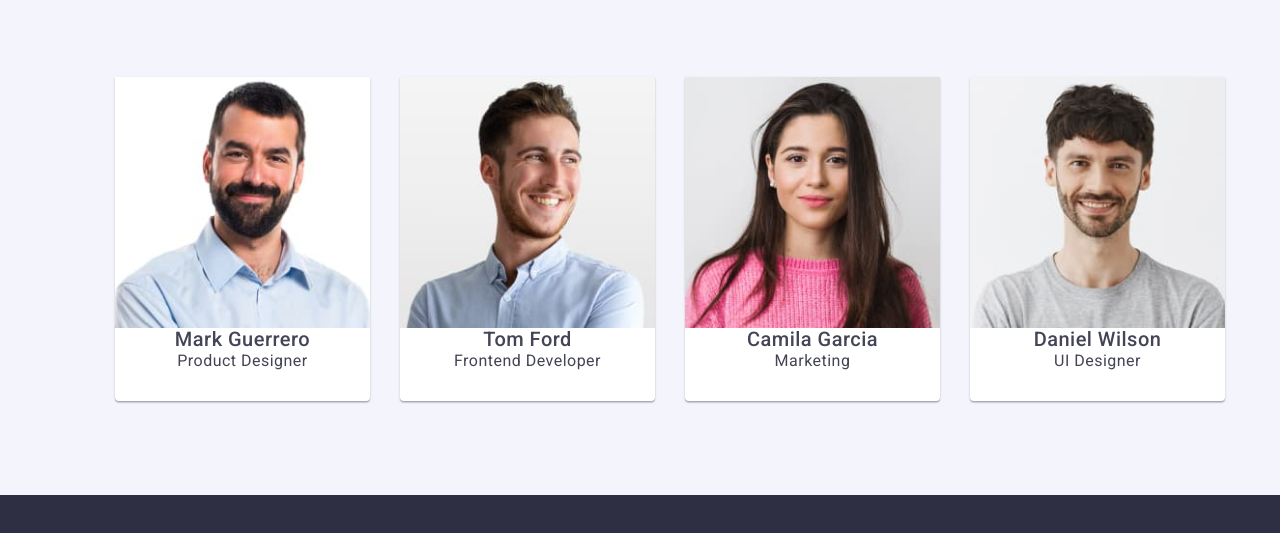
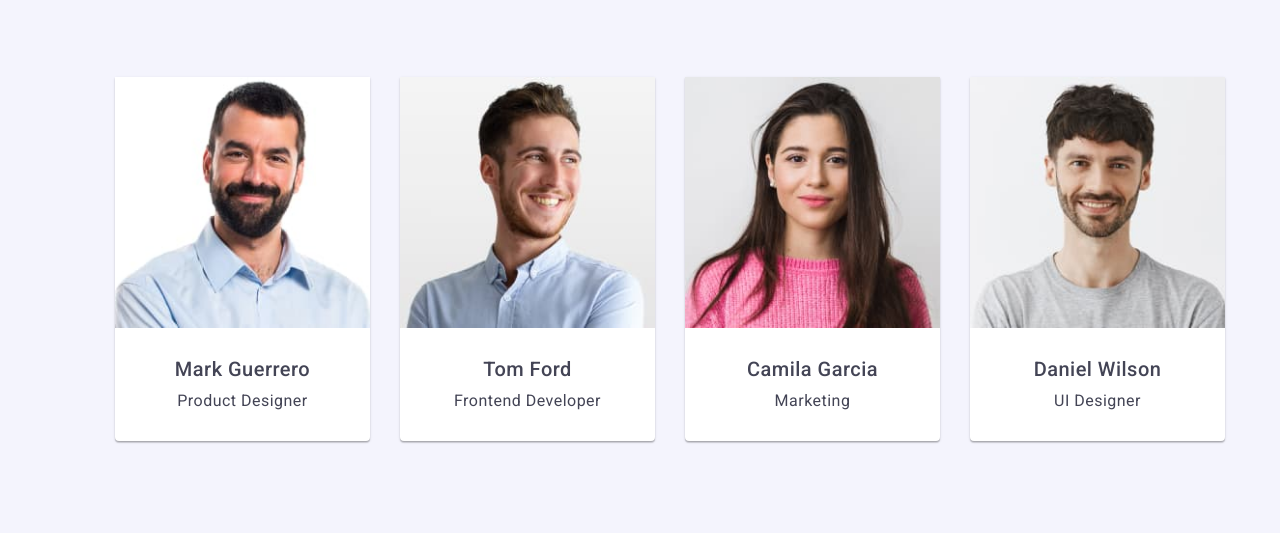
Before and after one commit to AlgieRalph/goit-markup-hw-03, a plain HTML site: page index.html in a window 1280 px wide. Shown: the part 1677-2210 px from the top of the page. Drawn offline with nearby package versions, Linux system fonts and the light colour scheme.

Commit message:
edited team name style

```diff
--- a/css/styles.css
+++ b/css/styles.css
@@ -155,6 +155,8 @@ body {
 .team .name {
   font-size: 20px;
   font-weight: 500;
+  margin-bottom: 10px;
+  margin-top: 30px;
 }
 
 .team .position {
```
